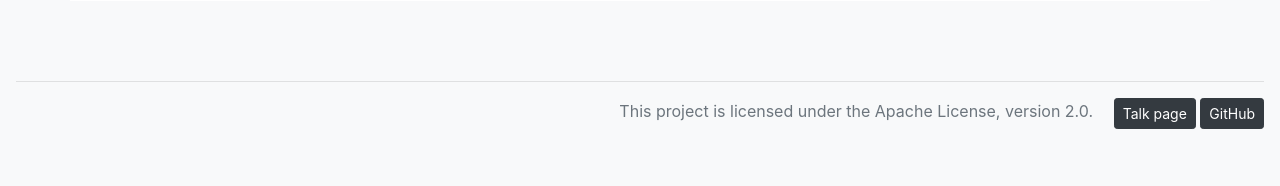
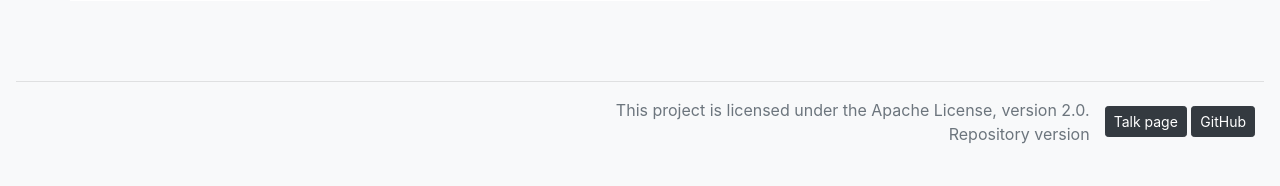
Before and after one commit to AntiCompositeNumber/anticompositetools, a Python web app: template src/templates/index.html in a window 1280 px wide. Shown: the part 599-785 px from the top of the page. Run offline with Jinja, Linux system fonts and the light colour scheme; the template is opened without the code that fills it, so the values that code supplies are empty; some libraries are stand-ins or nearby versions.

Commit message:
Add repository version to footer

```diff
--- a/src/templates/layout.html
+++ b/src/templates/layout.html
@@ -42,15 +42,19 @@
     </main>
     <footer >
     {% block footer %}
-      <div class="mh-auto p-3 mt-5 text-right position-relative " style="bottom:0; width:100%">
+      <div class="mh-auto p-3 mt-5 text-md-right text-center">
         <hr>
-        <span class="text-muted pr-3">
-          This project is licensed under the <a class="text-reset" href="https://www.apache.org/licenses/LICENSE-2.0">Apache License, version 2.0</a>.
-        </span>
-        <span class="">
-          <a class="btn btn-dark btn-sm" href="https://en.wikipedia.org/wiki/User_talk:AntiCompositeNumber"><i class="fab fa-wikipedia-w"></i> Talk page</a>
-          <a class="btn btn-dark btn-sm" href="https://github.com/AntiCompositeNumber/anticompositetools"><i class="fab fa-github"></i> GitHub</a>
-        </span>
+        <div class="row justify-content-center justify-content-md-end align-items-center">
+          <div class="col-sm mb-3 mb-md-0">
+            <div class="text-muted">This project is licensed under the <a class="text-reset" href="https://www.apache.org/licenses/LICENSE-2.0">Apache&nbspLicense,&nbspversion&nbsp2.0</a>.
+            </div>
+            <div class="text-muted">Repository version <code class="text-reset">{{ config['version'] }}</code></div>
+          </div>
+          <div class="col- mr-md-4">
+            <a class="btn btn-dark btn-sm" href="https://en.wikipedia.org/wiki/User_talk:AntiCompositeNumber"><i class="fab fa-wikipedia-w"></i> Talk page</a>
+            <a class="btn btn-dark btn-sm" href="https://github.com/AntiCompositeNumber/anticompositetools"><i class="fab fa-github"></i> GitHub</a>
+          </div>
+        </div>
       </div>
     {% endblock %}
     </footer>
```
Also changed, not shown: src/app.py (+7 -2 lines).
